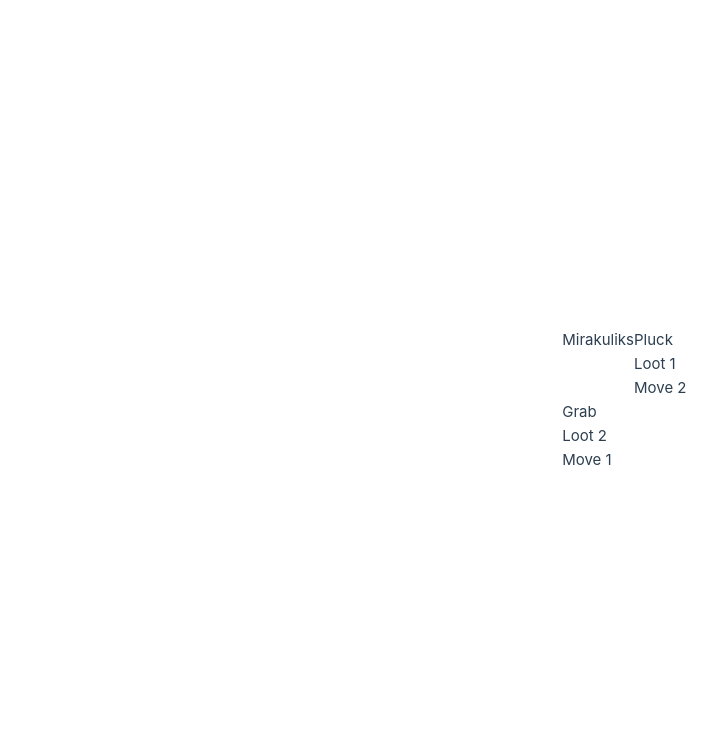
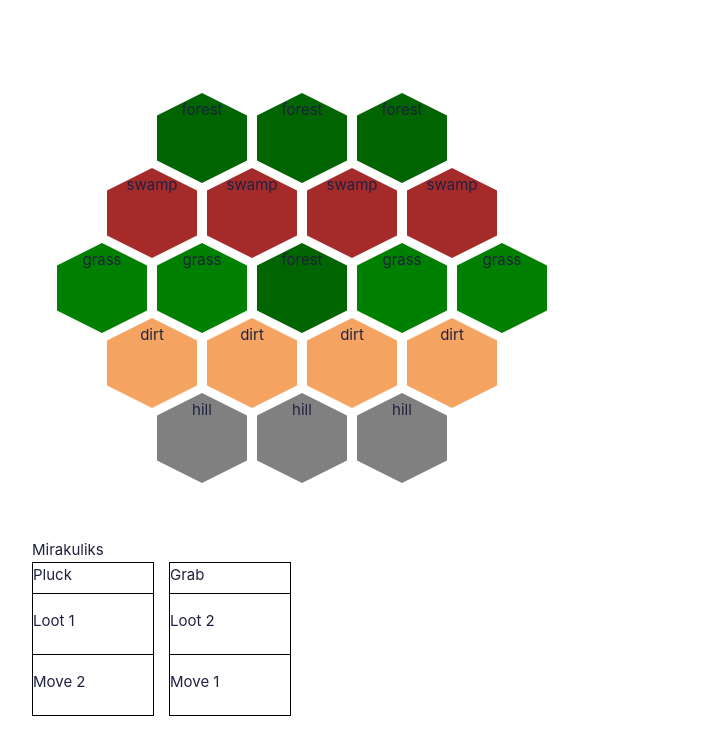
Before and after one commit to raphaelmeyer/vue-playground, a Vue app in the folder frontend/: page / in a window 1280 px wide. Shown: the top 754 px of the page, without its empty margins (6-722 px from the left). Built offline with nearby package versions, Linux system fonts and the light colour scheme.

Commit message:
Hex grid

```diff
--- a/frontend/src/App.vue
+++ b/frontend/src/App.vue
@@ -1,8 +1,10 @@
 <script setup lang="ts">
 import PlayerHand from './components/player/PlayerHand.vue'
+import GameBoard from './components/game/GameBoard.vue'
 </script>
 
 <template>
+  <GameBoard />
   <PlayerHand />
 </template>
 
--- a/frontend/src/assets/base.css
+++ b/frontend/src/assets/base.css
@@ -1,73 +1,17 @@
-/* color palette from <https://github.com/vuejs/theme> */
 :root {
-  --vt-c-white: #ffffff;
-  --vt-c-white-soft: #f8f8f8;
-  --vt-c-white-mute: #f2f2f2;
-
-  --vt-c-black: #181818;
-  --vt-c-black-soft: #222222;
-  --vt-c-black-mute: #282828;
-
-  --vt-c-indigo: #2c3e50;
-
-  --vt-c-divider-light-1: rgba(60, 60, 60, 0.29);
-  --vt-c-divider-light-2: rgba(60, 60, 60, 0.12);
-  --vt-c-divider-dark-1: rgba(84, 84, 84, 0.65);
-  --vt-c-divider-dark-2: rgba(84, 84, 84, 0.48);
-
-  --vt-c-text-light-1: var(--vt-c-indigo);
-  --vt-c-text-light-2: rgba(60, 60, 60, 0.66);
-  --vt-c-text-dark-1: var(--vt-c-white);
-  --vt-c-text-dark-2: rgba(235, 235, 235, 0.64);
-}
-
-/* semantic color variables for this project */
-:root {
-  --color-background: var(--vt-c-white);
-  --color-background-soft: var(--vt-c-white-soft);
-  --color-background-mute: var(--vt-c-white-mute);
-
-  --color-border: var(--vt-c-divider-light-2);
-  --color-border-hover: var(--vt-c-divider-light-1);
-
-  --color-heading: var(--vt-c-text-light-1);
-  --color-text: var(--vt-c-text-light-1);
-
-  --section-gap: 160px;
-}
-
-@media (prefers-color-scheme: dark) {
-  :root {
-    --color-background: var(--vt-c-black);
-    --color-background-soft: var(--vt-c-black-soft);
-    --color-background-mute: var(--vt-c-black-mute);
-
-    --color-border: var(--vt-c-divider-dark-2);
-    --color-border-hover: var(--vt-c-divider-dark-1);
-
-    --color-heading: var(--vt-c-text-dark-1);
-    --color-text: var(--vt-c-text-dark-2);
-  }
-}
-
-*,
-*::before,
-*::after {
-  box-sizing: border-box;
-  margin: 0;
-  position: relative;
-  font-weight: normal;
+  --color-background: #ffffff;
+  --color-text: #202040;
 }
 
 body {
-  min-height: 100vh;
   color: var(--color-text);
   background: var(--color-background);
-  transition: color 0.5s, background-color 0.5s;
+
   line-height: 1.6;
   font-family: Inter, -apple-system, BlinkMacSystemFont, 'Segoe UI', Roboto, Oxygen, Ubuntu,
     Cantarell, 'Fira Sans', 'Droid Sans', 'Helvetica Neue', sans-serif;
   font-size: 15px;
+
   text-rendering: optimizeLegibility;
   -webkit-font-smoothing: antialiased;
   -moz-osx-font-smoothing: grayscale;
--- a/frontend/src/assets/main.css
+++ b/frontend/src/assets/main.css
@@ -1,35 +1,7 @@
 @import "./base.css";
 
 #app {
-  max-width: 1280px;
-  margin: 0 auto;
-  padding: 2rem;
-
+  padding: 2em;
+  margin: 0;
   font-weight: normal;
 }
-
-a,
-.green {
-  text-decoration: none;
-  color: hsla(160, 100%, 37%, 1);
-  transition: 0.4s;
-}
-
-@media (hover: hover) {
-  a:hover {
-    background-color: hsla(160, 100%, 37%, 0.2);
-  }
-}
-
-@media (min-width: 1024px) {
-  body {
-    display: flex;
-    place-items: center;
-  }
-
-  #app {
-    display: grid;
-    grid-template-columns: 1fr 1fr;
-    padding: 0 2rem;
-  }
-}
--- a/frontend/src/components/ActionCard.vue
+++ b/frontend/src/components/ActionCard.vue
@@ -14,17 +14,38 @@ const card = computed(() => {
 </script>
 
 <template>
-  <div v-if="card">
-    <div>{{ card.name }}</div>
-    <div>
+  <div
+    v-if="card"
+    class="action-card"
+  >
+    <div class="title">
+      {{ card.name }}
+    </div>
+    <div class="action">
       <p v-for="ability in card.topAction">
         {{ ability.type }} {{ ability.value }}
       </p>
     </div>
-    <div>
+    <div class="action">
       <p v-for="ability in card.bottomAction">
         {{ ability.type }} {{ ability.value }}
       </p>
     </div>
   </div>
 </template>
+
+<style scoped>
+    .action-card {
+        border: 1px solid black;
+        width: 8.0em;
+        flex: 1;
+        margin-right: 1.0em;
+    }
+    div.title {
+        height: 2.0em;
+    }
+    div.action {
+        height: 4.0em;
+        border-top: 1px solid black;
+    }
+</style>
--- /dev/null
+++ b/frontend/src/components/game/GameBoard.vue
@@ -0,0 +1,53 @@
+<script setup lang="ts">
+
+import type { Hex } from '@/models/game.model';
+import { usePlayerStore } from '../player/Player.store';
+import Tile from './Tile.vue'
+
+const grid: Hex[] = [
+  { x: -2, y: 2, type: 'hill' },
+  { x: -1, y: 2, type: 'hill' },
+  { x: 0, y: 2, type: 'hill' },
+
+  { x: -2, y: 1, type: 'dirt' },
+  { x: -1, y: 1, type: 'dirt' },
+  { x: 0, y: 1, type: 'dirt' },
+  { x: 1, y: 1, type: 'dirt' },
+
+  { x: -2, y: 0, type: 'grass' },
+  { x: -1, y: 0, type: 'grass' },
+  { x: 0, y: 0, type: 'forest' },
+  { x: 1, y: 0, type: 'grass' },
+  { x: 2, y: 0, type: 'grass' },
+
+  { x: -1, y: -1, type: 'swamp' },
+  { x: 0, y: -1, type: 'swamp' },
+  { x: 1, y: -1, type: 'swamp' },
+  { x: 2, y: -1, type: 'swamp' },
+
+  { x: 0, y: -2, type: 'forest' },
+  { x: 1, y: -2, type: 'forest' },
+  { x: 2, y: -2, type: 'forest' },
+];
+
+const player = usePlayerStore()
+
+</script>
+
+<template>
+  <div class="board">
+    <span
+      v-for="(hex, index) in grid"
+      :key="index"
+    >
+      <Tile :hex="hex" />
+    </span>
+  </div>
+</template>
+
+<style scoped>
+.board {
+  position: relative;
+  height: 500px;
+}
+</style>
--- /dev/null
+++ b/frontend/src/components/game/Tile.vue
@@ -0,0 +1,70 @@
+<script setup lang="ts">
+
+import type { Hex } from '@/models/game.model';
+import { computed } from 'vue';
+
+interface TileProps {
+    hex: Hex
+}
+
+const props = defineProps<TileProps>()
+
+function position(hex: Hex) {
+    const x = 220;
+    const y = 200;
+    const r = 100;
+
+    const posx = x + r * hex.x + (r / 2) * hex.y;
+    const posy = y + (3 * r / 4) * hex.y;
+
+    return {x: posx, y: posy};
+}
+
+const getTileStyle = computed(() => {
+    const p = position(props.hex);
+    return `position: absolute; top: ${p.y}px; left: ${p.x}px;`;
+});
+
+</script>
+
+<template>
+  <div
+    :style="getTileStyle"
+    class="tile"
+    :class="props.hex.type"
+  >
+    {{ props.hex.type }}
+  </div>
+</template>
+
+<style scoped>
+    .tile {
+        background-color: orange;
+        padding: 5px;
+        margin: 5px;
+        width: 80px; height: 80px;
+        clip-path: polygon(0% 25%, 0% 75%, 50% 100%, 100% 75%, 100% 25%, 50% 0%);
+        text-align: center;
+    }
+
+    .dirt {
+      background-color: sandybrown;
+    }
+    .forest {
+      background-color: darkgreen;
+    }
+    .grass {
+      background-color: green;
+    }
+    .hill {
+      background-color: gray;
+    }
+    .swamp {
+      background-color: brown;
+    }
+
+    .tile:hover {
+        background-color: hotpink;
+    }
+
+</style>
--- a/frontend/src/components/player/Player.store.ts
+++ b/frontend/src/components/player/Player.store.ts
@@ -1,16 +1,18 @@
 import { defineStore } from 'pinia'
 import type { CardId } from '@/models/card.model'
 import type { CharacterId } from '@/models/character.model'
+import type { Position } from '@/models/game.model'
 
 interface PlayerState {
   name: string
   character: CharacterId
   hand: CardId[]
+  position: Position
 }
 
 export const usePlayerStore = defineStore({
   id: 'PlayerStore',
   state: (): PlayerState => {
-    return { name: 'Mirakuliks', character: 1, hand: [101, 102] }
+    return { name: 'Mirakuliks', character: 1, hand: [101, 102] , position: {x: 0, y:0}}
   }
 })
--- a/frontend/src/components/player/PlayerHand.vue
+++ b/frontend/src/components/player/PlayerHand.vue
@@ -7,11 +7,23 @@ const player = usePlayerStore()
 </script>
 
 <template>
-  <div>{{ player.name }}</div>
-  <div
-    v-for="card in player.hand"
-    :key="card"
-  >
-    <ActionCard :id="card" />
+  <div>
+    {{ player.name }}
+  </div>
+  <div class="cards">
+    <div
+      v-for="card in player.hand"
+      :key="card"
+    >
+      <ActionCard :id="card" />
+    </div>
   </div>
 </template>
+
+<style scoped>
+
+.cards {
+  display: flex;
+}
+
+</style>
```
Also changed, not shown: frontend/src/models/game.model.ts (added, +11 -0 lines), frontend/src/assets/logo.svg (deleted).
